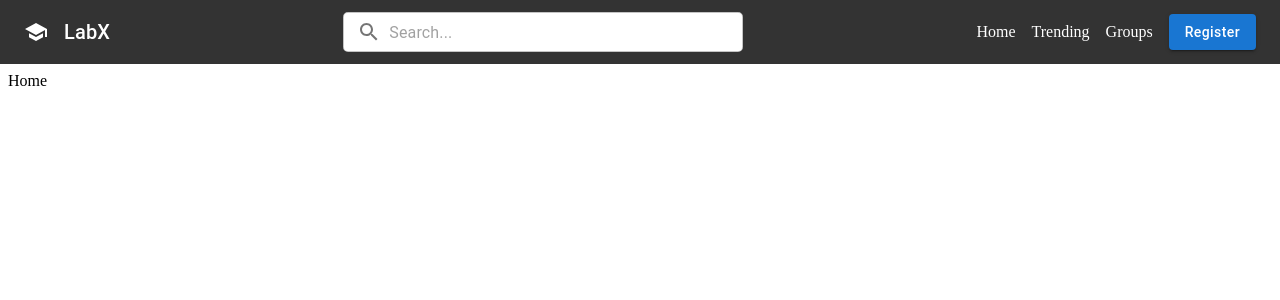
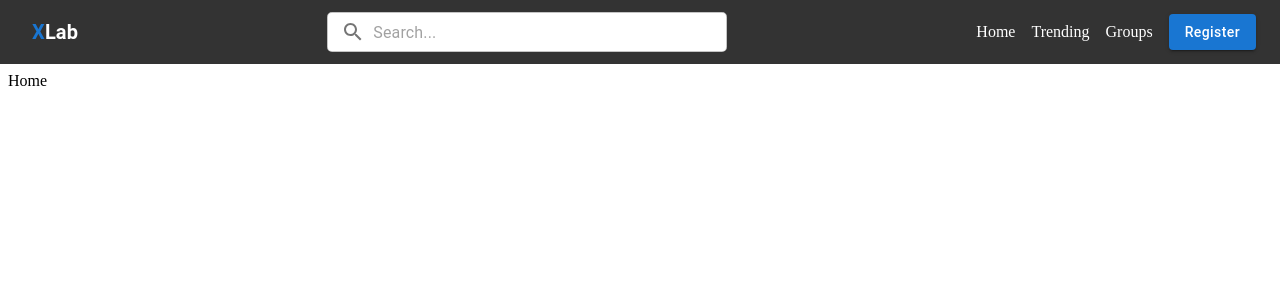
Before and after one commit to ahmadwrites/xhub, a React (Create React App) app in the folder client/: page / in a window 1280 px wide. Shown: the top 300 px of the page. Built offline with nearby package versions, Linux system fonts and the light colour scheme; the HTML template or start-up script is replaced by a standard one.

Commit message:
Navbar logo hotfix

```diff
--- a/client/src/components/Navbar.jsx
+++ b/client/src/components/Navbar.jsx
@@ -11,7 +11,6 @@ import {
   useTheme,
 } from "@mui/material";
 import { Link as RouterLink } from "react-router-dom";
-import SchoolIcon from "@mui/icons-material/School";
 import SearchIcon from "@mui/icons-material/Search";
 import DrawerComp from "./DrawerComp";
 import { Box } from "@mui/system";
@@ -42,9 +41,16 @@ const Navbar = () => {
             underline="none"
             sx={{ color: "inherit", display: "flex", alignItems: "center" }}
           >
-            <SchoolIcon />
-            <Typography variant="h6" ml={2}>
-              LabX
+            <Typography
+              variant="h6"
+              color="primary"
+              sx={{ fontWeight: 600 }}
+              ml={1}
+            >
+              X
+            </Typography>
+            <Typography variant="h6" sx={{ fontWeight: 600 }}>
+              Lab
             </Typography>
           </Link>
           <TextField
```
